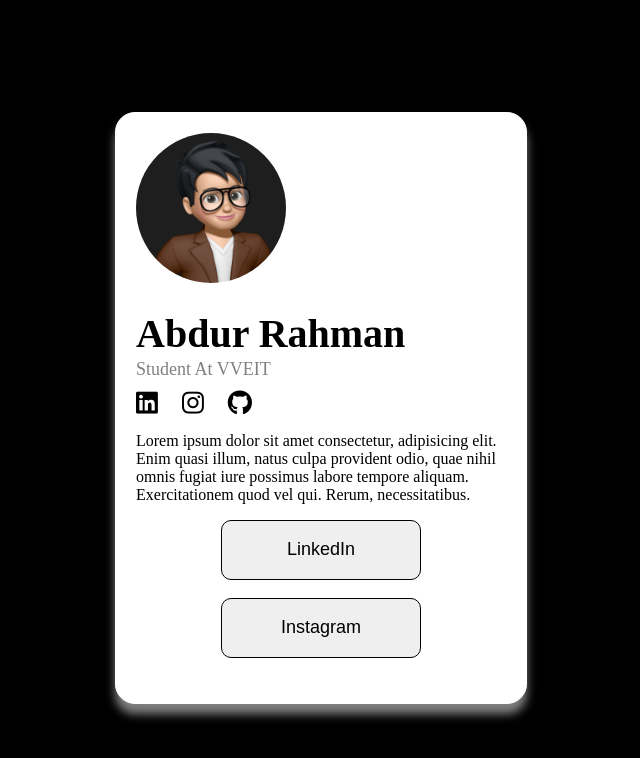
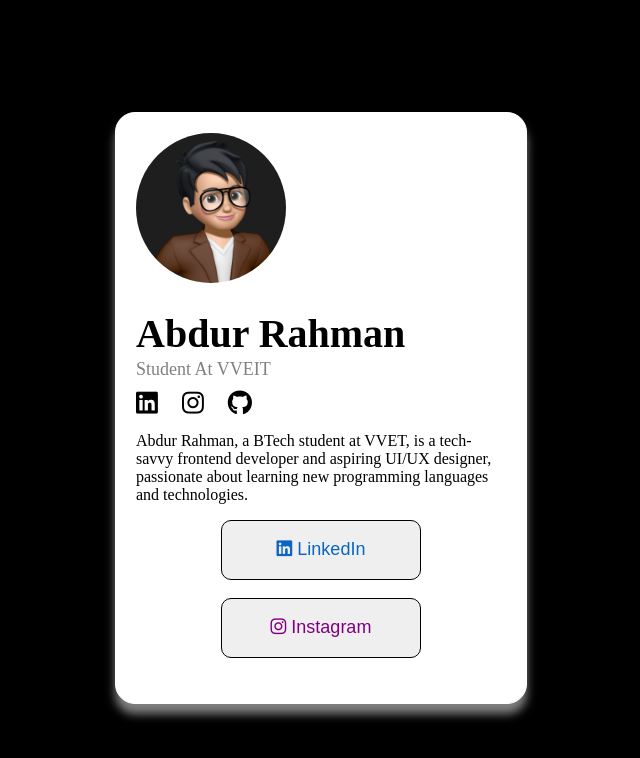
Before and after one commit to AbdurRahman0806/Profile-Card, a plain HTML site: page index.html in a window 1280 px wide. Shown: the whole page, without its empty margins (327-967 px from the left). Drawn offline with Linux system fonts and the light colour scheme.

Commit message:
Updated description and buttons

```diff
--- a/index.html
+++ b/index.html
@@ -20,11 +20,11 @@
                 <a href="https://github.com/AbdurRahman0806"><i class="fa-brands fa-github"></i></a>
             </div>
             <div class="description">
-                <p>Lorem ipsum dolor sit amet consectetur, adipisicing elit. Enim quasi illum, natus culpa provident odio, quae nihil omnis fugiat iure possimus labore tempore aliquam. Exercitationem quod vel qui. Rerum, necessitatibus.</p>
+                <p>Abdur Rahman, a BTech student at VVET, is a tech-savvy frontend developer and aspiring UI/UX designer, passionate about learning new programming languages and technologies.</p>
             </div>
             <div class="buttons">
-                <button class="linkedin"><a href="https://www.linkedin.com/in/abdurrahman3008/">LinkedIn</a></button><br>
-                <button class="instagram"><a href="https://www.instagram.com/abdur.rahman3008/">Instagram</a></button>
+                <button class="linkedin"><a href="https://www.linkedin.com/in/abdurrahman3008/"><i class="fa-brands fa-linkedin"></i> LinkedIn</a></button><br>
+                <button class="instagram"><a href="https://www.instagram.com/abdur.rahman3008/"><i class="fa-brands fa-instagram"></i> Instagram</a></button>
             </div>
         </div>
     </div>
--- a/style.css
+++ b/style.css
@@ -71,33 +71,32 @@ button{
 button:hover{
     height: 90px;
     width: 300px;
-    background-color: black;
+    box-shadow: gray 0px 0px 10px;
 }
 
 .instagram a{
     transition: all 0.3s ease-in-out;
     font-size: 18px;
     text-decoration: none;
-    color: black;
-    display: block;
+    color: purple;
+    display: inline;
+    height: 100%;
 }
 
 .linkedin a{
     transition: all 0.3s ease-in-out;
     font-size: 18px;
     text-decoration: none;
-    color: black;
-    display: block;
+    color: #0B65C2;
+    display: inline;
 }
 
 .linkedin a:hover{
-    color: #0B65C2;
-    font-size: 24px;
-    font-weight: 800;
+    box-shadow: 0 0 10px #0B65C2;
+    scale: 1.2;
 }
 
-.instagram a:hover {
-    color: #D301C5;
-    font-size: 24px;
-    font-weight: 800;
+.instagram a:hover{
+    box-shadow: 0 0 10px purple;
+    scale: 1.2;
 }
```
